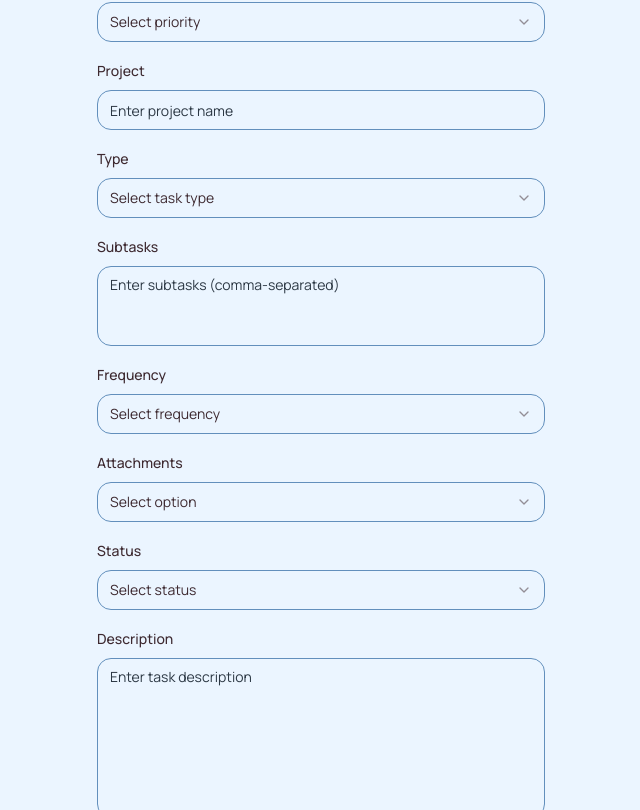
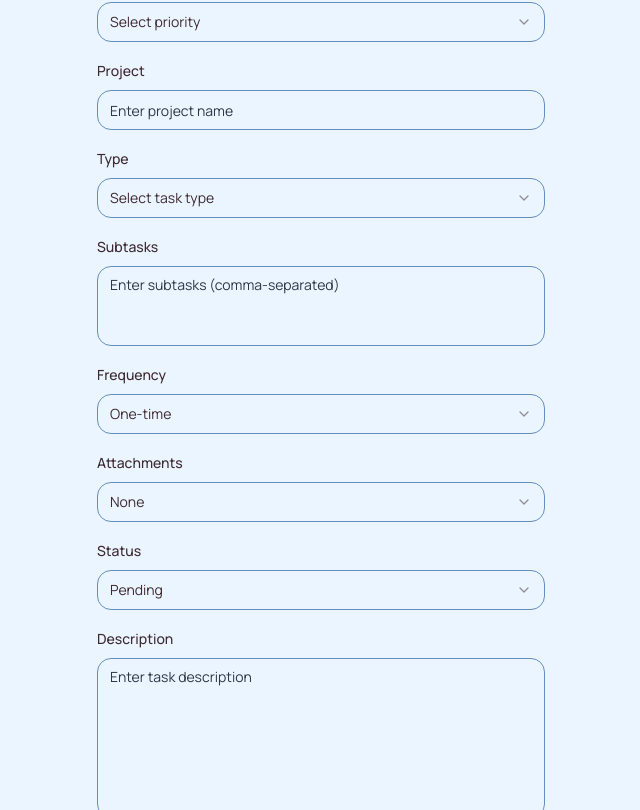
Before and after one commit to Maxwell999b/Tickr-it, a Next.js app: page /Pages/new-task in a window 1280 px wide. Shown: the part 458-1268 px from the top of the page, without its empty margins (319-959 px from the left). Built offline with nearby package versions, Linux system fonts and the light colour scheme.

Commit message:
update page.tsx

```diff
--- a/src/app/Pages/new-task/page.tsx
+++ b/src/app/Pages/new-task/page.tsx
@@ -123,11 +123,14 @@ export default function Create_NewTaskPageForm() {
               </div>
               <div className="space-y-2">
                 <Label htmlFor="frequency">Frequency</Label>
-                <Select>
+                <Select defaultValue="one-time">
                   <SelectTrigger id="frequency">
                     <SelectValue placeholder="Select frequency" />
                   </SelectTrigger>
                   <SelectContent className="text-muted-foreground">
+                    <SelectItem value="one-time" className="data-[state=checked]:text-pink-700">
+                      One-time
+                    </SelectItem>
                     <SelectItem value="daily" className="data-[state=checked]:text-pink-700">
                       Daily
                     </SelectItem>
@@ -142,7 +145,7 @@ export default function Create_NewTaskPageForm() {
               </div>
               <div className="space-y-2">
                 <Label htmlFor="attachments">Attachments</Label>
-                <Select>
+                <Select defaultValue="no-attachment">
                   <SelectTrigger id="attachment">
                     <SelectValue placeholder="Select option" />
                   </SelectTrigger>
@@ -158,7 +161,7 @@ export default function Create_NewTaskPageForm() {
               </div>
               <div className="space-y-2">
                 <Label htmlFor="status">Status</Label>
-                <Select>
+                <Select defaultValue="false">
                   <SelectTrigger id="status">
                     <SelectValue placeholder="Select status" />
                   </SelectTrigger>
```
